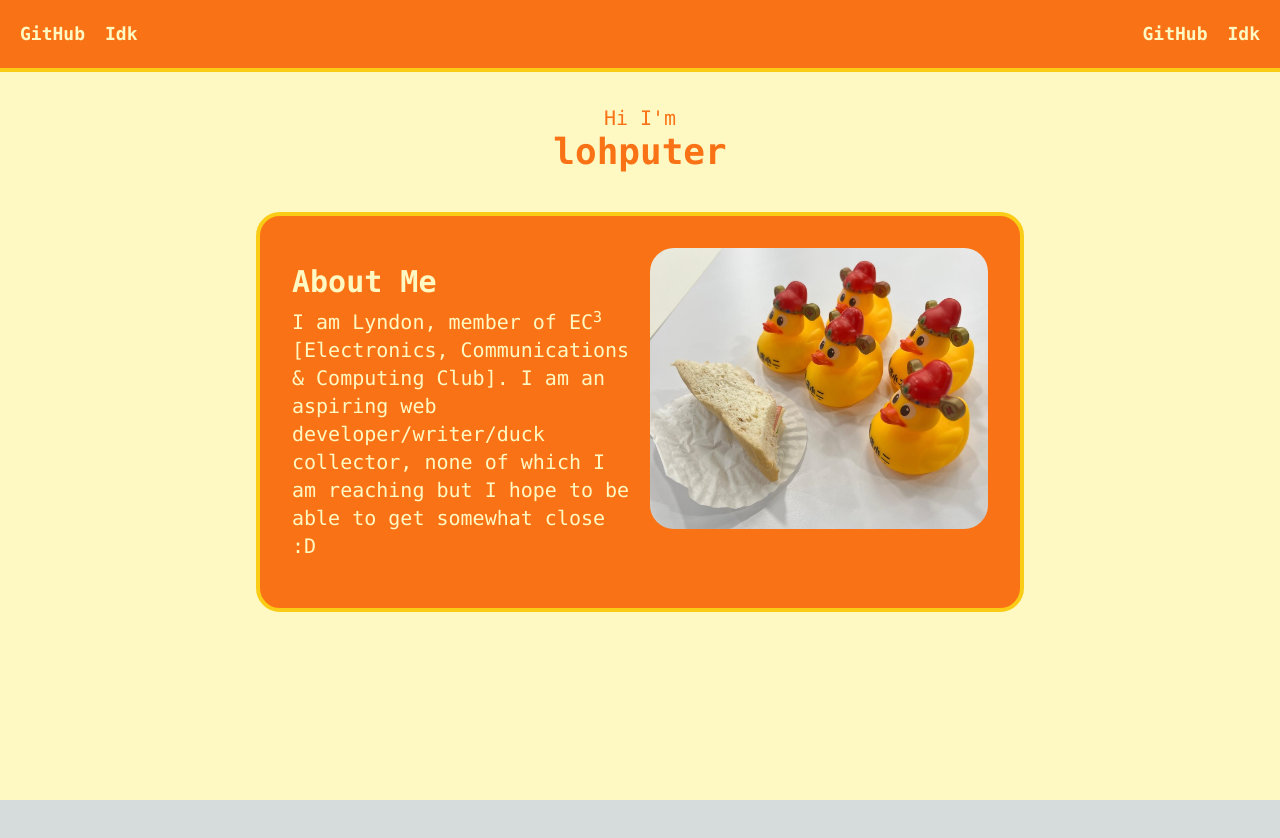
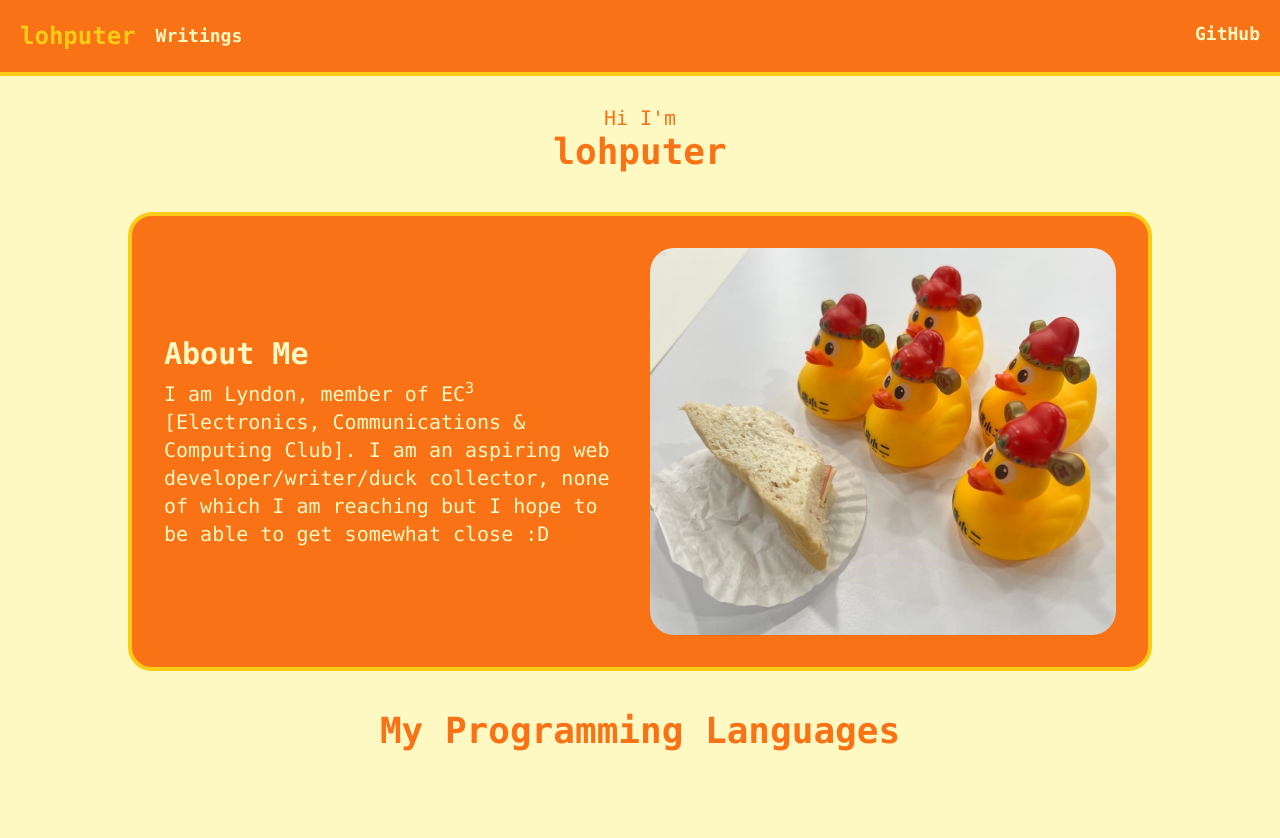
Before and after one commit to lohputer/portfolio, a Next.js app: page / in a window 1280 px wide. Shown: the top 838 px of the page. Before the commit the page ends 800 px from the top, so only its background shows below. Built offline with nearby package versions, Linux system fonts and the light colour scheme.

Commit message:
Update page.tsx

```diff
--- a/src/app/page.tsx
+++ b/src/app/page.tsx
@@ -4,26 +4,29 @@ export default function Home() {
   return (
     <main className="bg-yellow-100 flex min-h-screen flex-col items-centers">
       <nav className="fixed p-5 z-20 w-full font-mono text-md gap-5 flex flex-row justify-between bg-orange-500 border-b-4 border-b-yellow-400">
-        <div className="flex flex-row float-left gap-5">
-          <a className="z-20 text-base lg:text-lg text-yellow-100 font-semibold" href="https://github.com/lohputer">GitHub</a>
-          <a className="z-20 text-base lg:text-lg text-yellow-100 font-semibold" href="">Idk</a>
+        <div className="flex flex-row float-left gap-5 justify-center items-center">
+          <a className="z-20 text-xl lg:text-2xl text-yellow-400 font-bold" href="#aboutme">lohputer</a>
+          <a className="z-20 text-base lg:text-lg text-yellow-100 font-semibold" href="">Writings</a>
         </div>
         <div className="flex flex-row float-right gap-5">
           <a className="z-20 text-base lg:text-lg text-yellow-100 font-semibold" href="https://github.com/lohputer">GitHub</a>
-          <a className="z-20 text-base lg:text-lg text-yellow-100 font-semibold" href="">Idk</a>
         </div>
       </nav>
       <br className="m-5" />
       <div className="mt-20 z-10 items-center justify-center font-mono text-md flex flex-col w-full">
         <p className="text-center text-base md:text-xl text-orange-500">Hi I&apos;m</p>
         <h1 className="text-center text-2xl md:text-4xl text-orange-500 font-semibold">lohputer</h1>
-        <div className="max-h-max rounded-3xl border-4 border-yellow-400 bg-orange-500 py-4 px-8 lg:py-8 m-10 md:grid md:grid-cols-2 md:grid-flow-row gap-5 w-4/5 md:w-3/5">
+        <div id="aboutme" className="max-h-max rounded-3xl border-4 border-yellow-400 bg-orange-500 py-4 px-8 lg:py-8 m-10 md:grid md:grid-cols-2 md:grid-flow-row gap-5 w-4/5">
           <div className="text-yellow-100 h-full items-left justify-center flex flex-col py-4">
             <h1 className="mb-2 text-left text-xl md:text-2xl lg:text-3xl font-semibold">About Me</h1>
             <p className="text-left text-sm md:text-base lg:text-xl">I am Lyndon, member of EC<sup>3</sup> [Electronics, Communications & Computing Club]. I am an aspiring web developer/writer/duck collector, none of which I am reaching but I hope to be able to get somewhat close :D </p>
           </div>
           <img src="bread.jpeg" className="rounded-3xl"></img>
         </div>
+        <h1 className="text-center text-2xl md:text-4xl text-orange-500 font-semibold">My Programming Languages</h1>
+        <div id="lang" className="py-4 px-8 lg:py-8 m-5 flex flex-wrap">
+
+        </div>
       </div>
     </main>
   );
```
